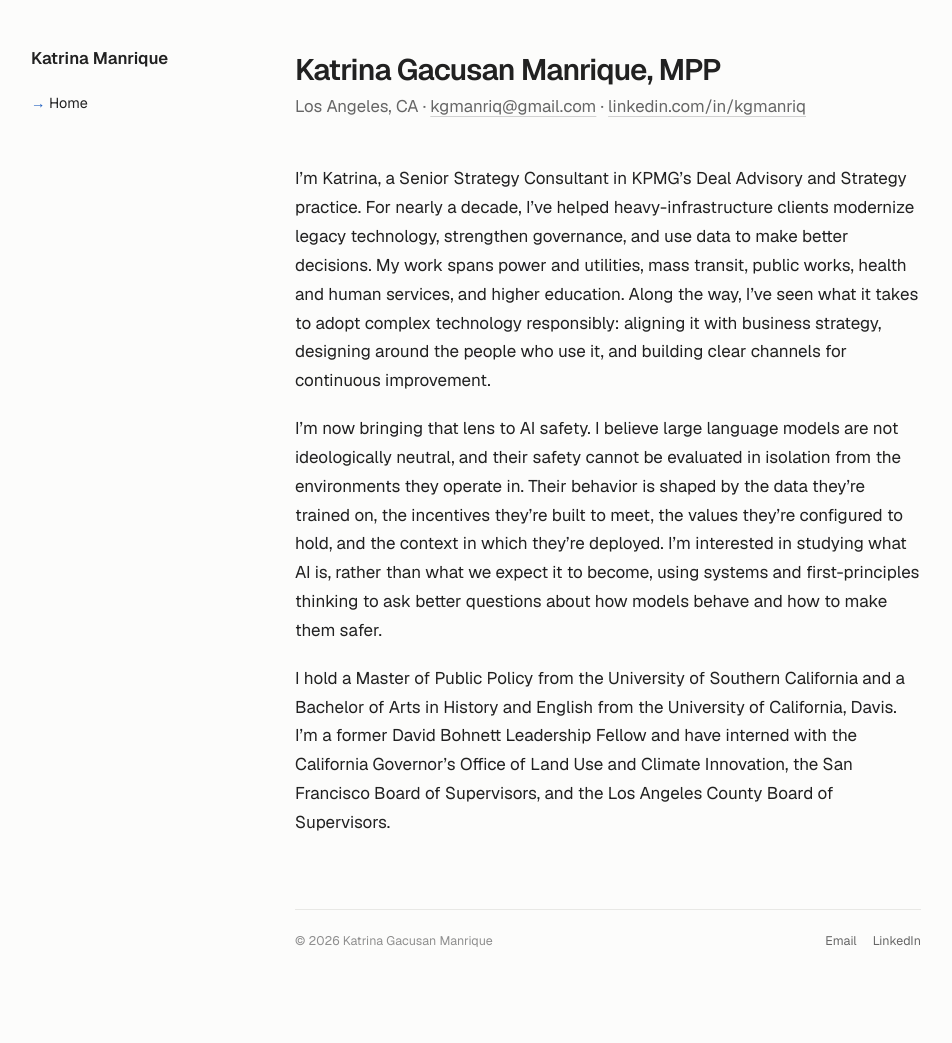
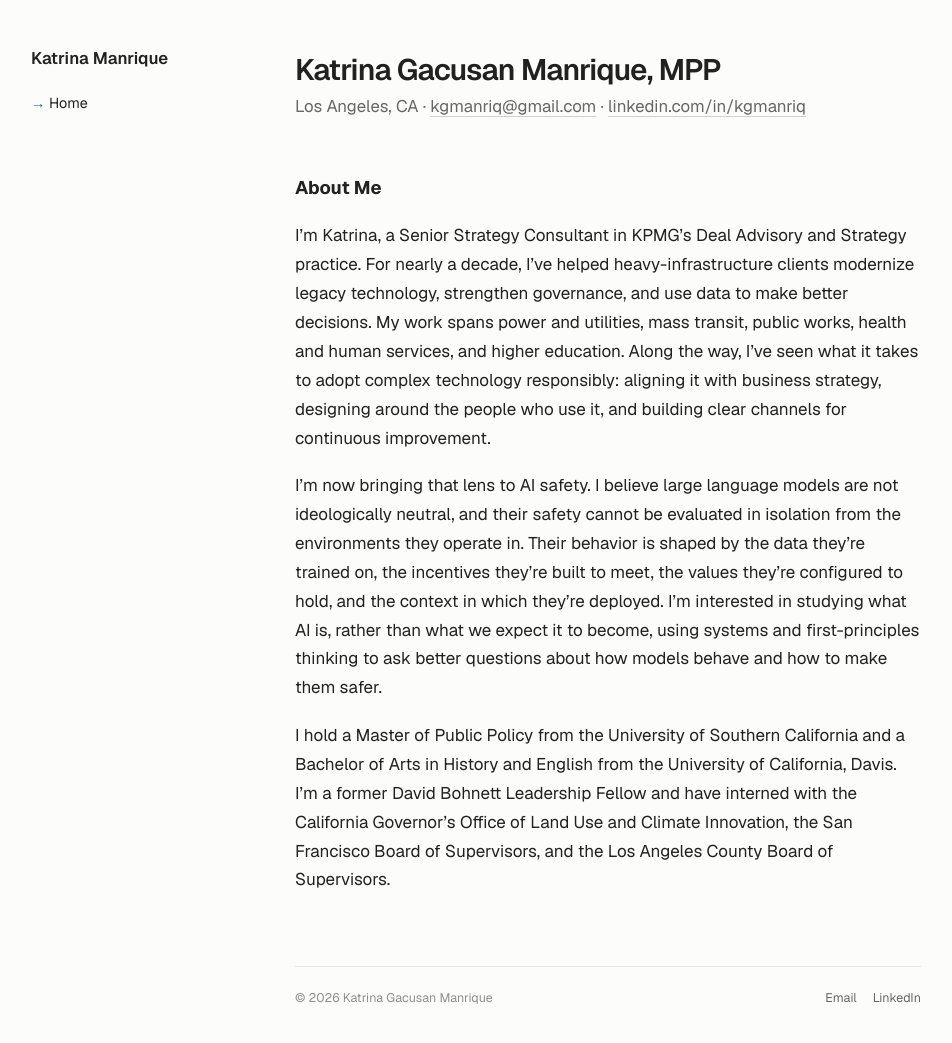
Before and after one commit to kgmanriq/kgmanriq.github.io, a Jekyll site: the page built from index.html, in a window 1280 px wide and 1073 px high. Shown: the top 1043 px of the window, without its empty margins (17-969 px from the left). Built offline with Jekyll 4.4.1, drawn with Linux system fonts in a browser that asks for light colours.

Commit message:
Add About Me heading
Co-Authored-By: Claude Opus 5.5 <noreply@anthropic.com>
Claude-Session: https://claude.ai/code/session_01EuuEgRVzQ3seSDn6GstdDW

```diff
--- a/index.html
+++ b/index.html
@@ -11,6 +11,8 @@ title: Home
   </p>
 </header>
 
+<h2 id="about-me">About Me</h2>
+
 <p>I’m Katrina, a Senior Strategy Consultant in KPMG’s Deal Advisory and Strategy practice. For nearly a decade, I’ve helped heavy-infrastructure clients modernize legacy technology, strengthen governance, and use data to make better decisions. My work spans power and utilities, mass transit, public works, health and human services, and higher education. Along the way, I’ve seen what it takes to adopt complex technology responsibly: aligning it with business strategy, designing around the people who use it, and building clear channels for continuous improvement.</p>
 
 <p>I’m now bringing that lens to AI safety. I believe large language models are not ideologically neutral, and their safety cannot be evaluated in isolation from the environments they operate in. Their behavior is shaped by the data they’re trained on, the incentives they’re built to meet, the values they’re configured to hold, and the context in which they’re deployed. I’m interested in studying what AI is, rather than what we expect it to become, using systems and first-principles thinking to ask better questions about how models behave and how to make them safer.</p>
```
